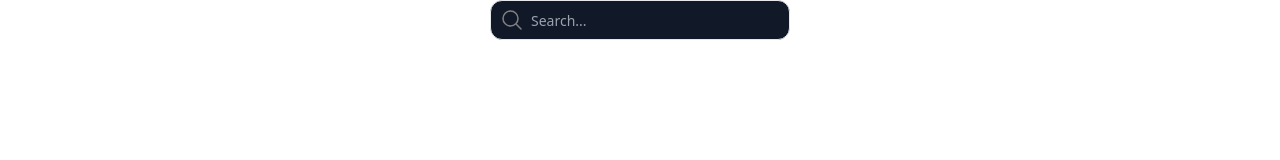
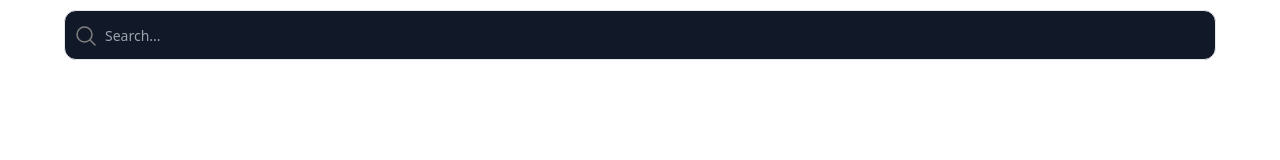
Before and after one commit to m2rads/search-engine-extension, a browser extension: page sidepanel.html in a window 1280 px wide. Drawn offline with nearby package versions, Linux system fonts and the light colour scheme; files that its build step writes are made by us from their sources.

Commit message:
quick update

```diff
--- a/sidepanel.html
+++ b/sidepanel.html
@@ -7,19 +7,20 @@
     <style>
         .input-container {
             position: relative;
-            width: 300px;
+            width: 90%;
+            padding-top: 10px;
             margin: auto;
         }
 
         .input-container svg {
             position: absolute;
             left: 10px;
-            top: 50%;
+            top: 60%;
             transform: translateY(-50%);
         }
 
         .input-container input {
-            padding-left: 2.5rem;
+            padding: 1.5rem 0 1.5rem 2.5rem;
         }
     </style>
 </head>
```
